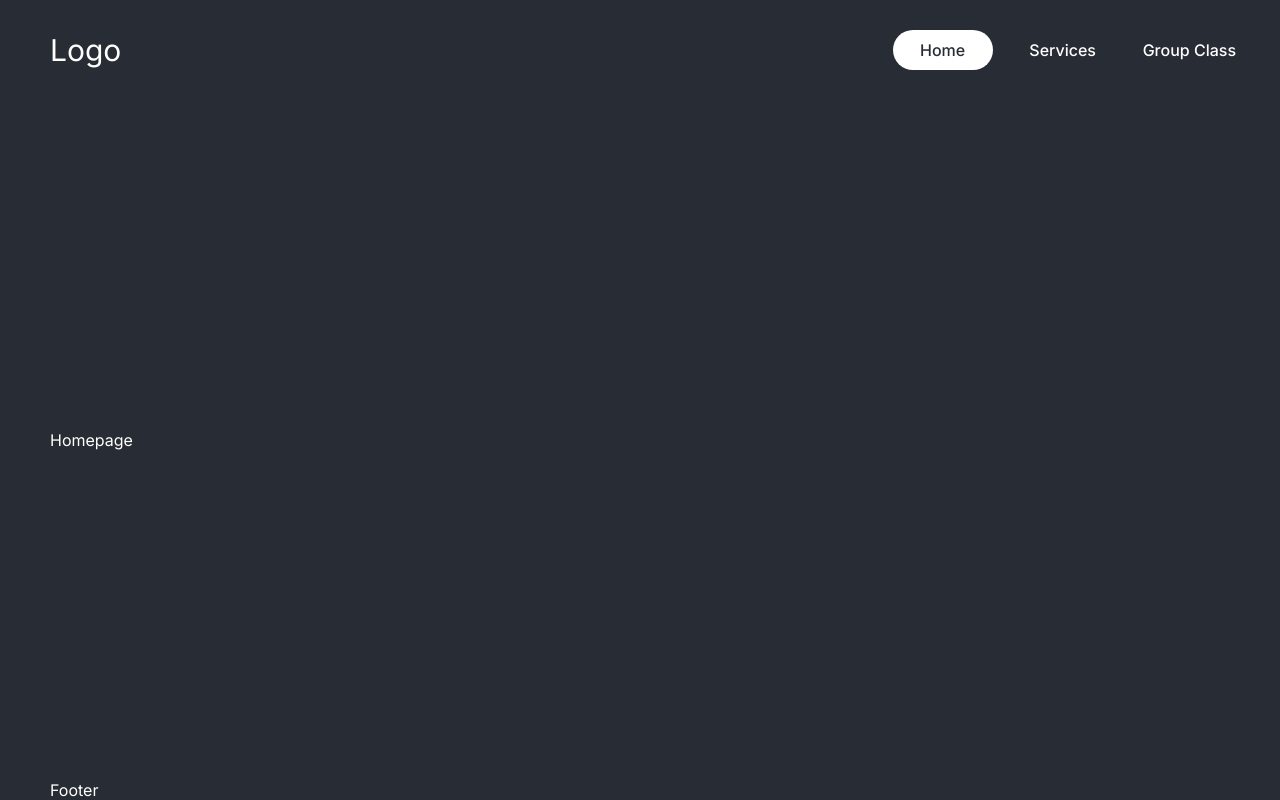
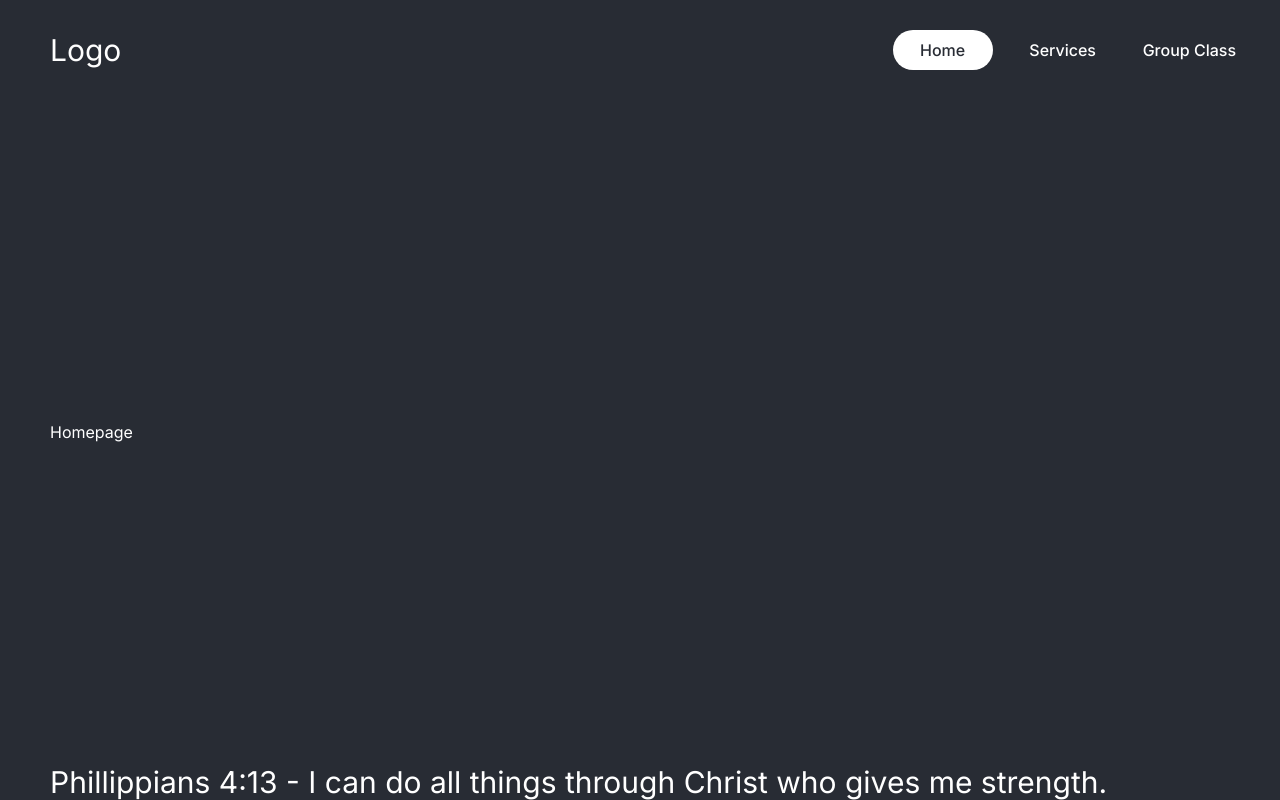
Before and after one commit to SShak/fitness, a Next.js app: page / in a window 1280 px wide. Shown: the top 800 px of the page. Built offline with nearby package versions, Linux system fonts and the light colour scheme.

Commit message:
it aint much, but it's honest work

```diff
--- a/src/components/footer/Footer.jsx
+++ b/src/components/footer/Footer.jsx
@@ -1,5 +1,12 @@
+import styles from "./footer.module.css";
+
 const Footer = () => {
-  return <div>Footer</div>;
+  return (
+    <div className={styles.passage}>
+      Phillippians 4:13 - I can do all things through Christ who gives me
+      strength.
+    </div>
+  );
 };
 
 export default Footer;
--- /dev/null
+++ b/src/components/footer/footer.module.css
@@ -0,0 +1,4 @@
+.passage {
+  font-size: 30px;
+  font-weigth: bold;
+}
```
